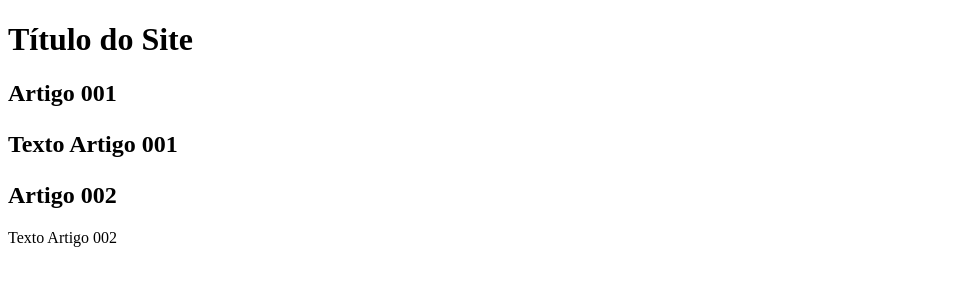
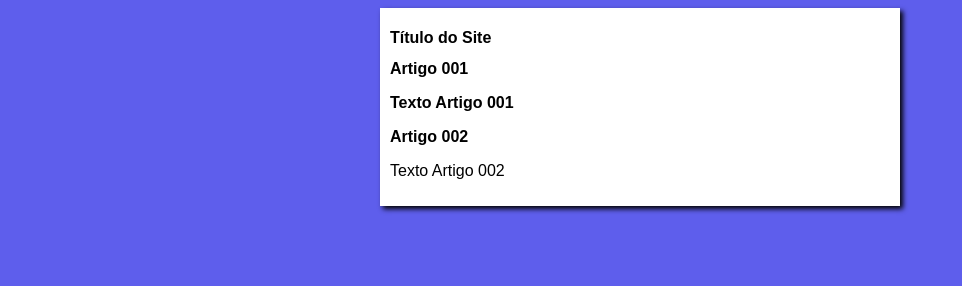
Before and after one commit to RaulViccenzo/Projeto-site, a plain HTML site: page index.html in a window 1280 px wide. Shown: the whole page, without its empty margins (0-962 px from the left). Drawn offline with Linux system fonts and the light colour scheme.

Commit message:
iniciei o design

```diff
--- /dev/null
+++ b/estilos/style.css
@@ -0,0 +1,17 @@
+* {
+    font-family: Arial, Helvetica, sans-serif;
+    font-size: 16px;
+    }
+
+    body {
+        background-color: rgb(94, 94, 236);
+
+    }
+
+    main {
+        background-color: rgb(255, 255, 255);
+        width: 500px;
+        margin: auto;
+        padding: 10px;
+        box-shadow: 3px 3px 5px rgb(3, 3, 3);
+    }
--- a/index.html
+++ b/index.html
@@ -4,6 +4,7 @@
     <meta charset="UTF-8">
     <meta name="viewport" content="width=device-width, initial-scale=1.0">
     <title>Título do Site</title>
+    <link rel="stylesheet" href="estilos/style.css">
 </head>
 <body>
     <main>
```
